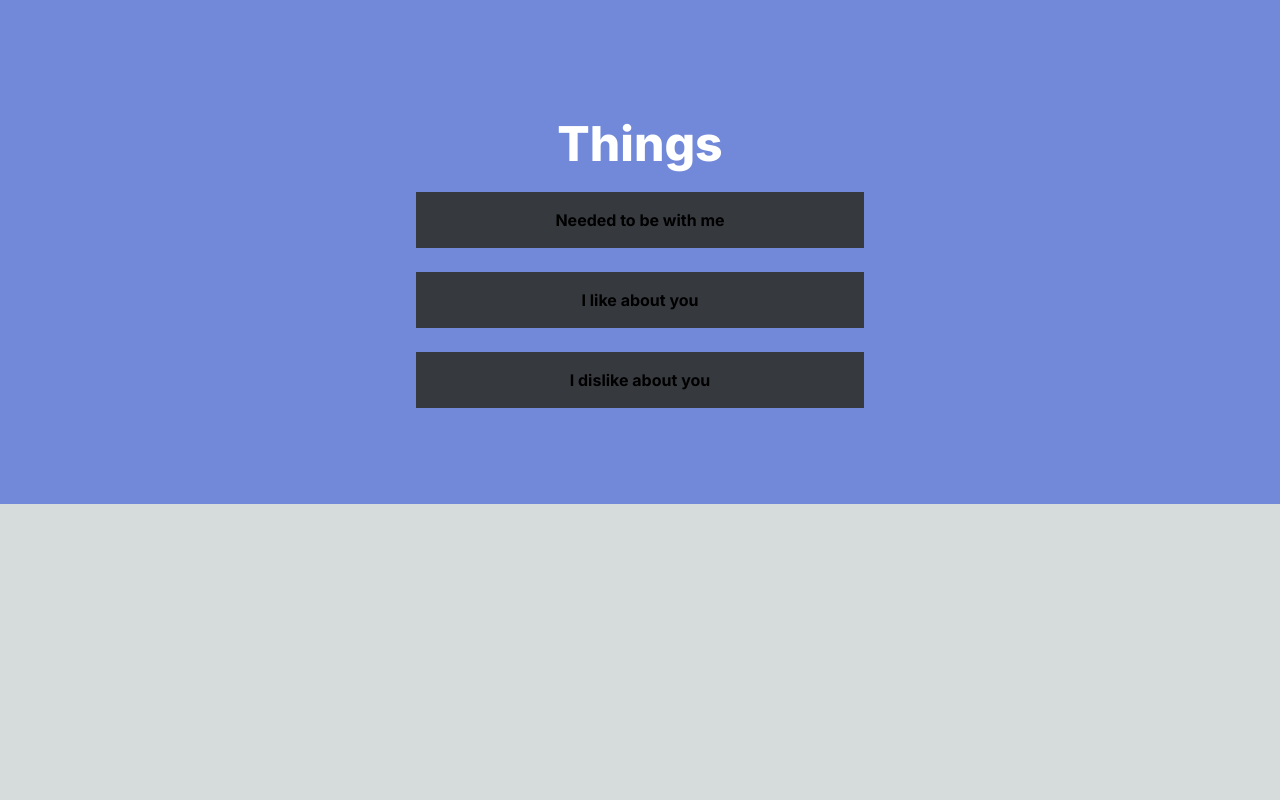
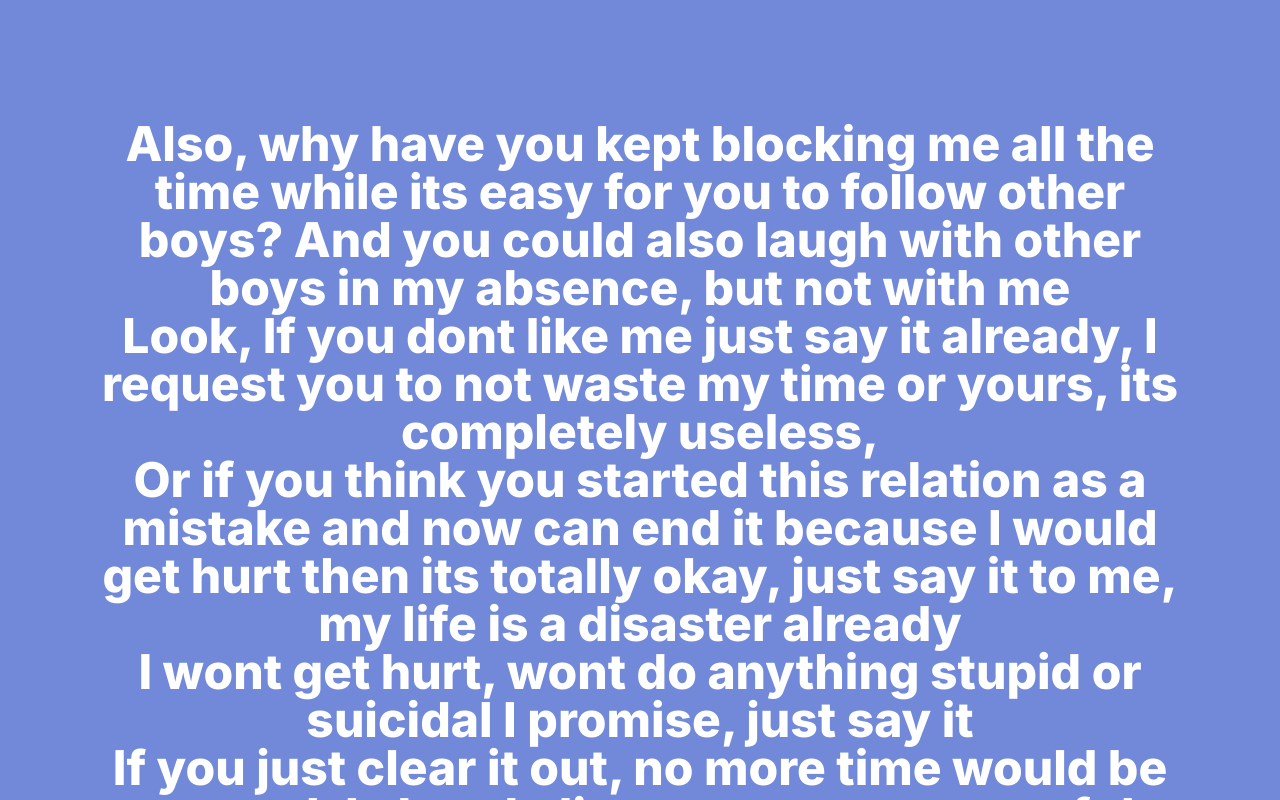
Before and after one commit to pixelDriftadv/tr, a Next.js app: page /things in a window 1280 px wide. Shown: the part 400-1200 px from the top of the page. Before the commit the page ends 904 px from the top, so only its background shows below. Built offline with nearby package versions, Linux system fonts and the light colour scheme.

Commit message:
Update page.tsx

```diff
--- a/src/app/things/page.tsx
+++ b/src/app/things/page.tsx
@@ -6,6 +6,14 @@ const Page = () => {
     <main className="flex min-h-screen bg-[#7289da] flex-col items-center text-center space-y-6 p-24">
       <h1 className=" text-white font-extrabold text-5xl mb-28">Besides could you say who is itz_sahil_732 and itz_kalam afterall? <br/>
       if I get to know {"you're"} lying or catch you lying then dont expect me either, I got myself to a place I could absolutely abandon you, so be honest</h1>
+      <h1 className=" text-white font-extrabold text-5xl mb-28">Also, why have you kept blocking me all the time while its easy for you to follow other boys? And you could also laugh with other boys in my absence, but not with me<br/>
+       Look, If you dont like me just say it already, I request you to not waste my time or yours, its completely useless, <br/>
+        Or if you think you started this relation as a mistake and now can end it because I would get hurt then its totally okay, just say it to me, my life is a disaster already <br/>
+        I wont get hurt, wont do anything stupid or suicidal I promise, just say it <br/>
+        If you just clear it out, no more time would be wasted, I already live a extreme stress-ful life, I wont really stress over even more seeing new boys you follow or they follow you, just think about it <br/>
+        And please dont lie this time, like I sometimes believe jeon_abrooo is your alternate account and you follow other boys with it and post stories for them, I dont really want to stress more, I really think my mind would blast anyday, my head really hurts in the back every single day, appointed with a doctor, stress was the only cause behind it<br/>
+        So, I think I deserve humanity even for once from your side, so please I request sort it out
+      </h1>
       <h1 className=" text-white font-extrabold text-5xl mb-28">Things</h1>
       <Link href={'/things/needed'}>
         <button
```
